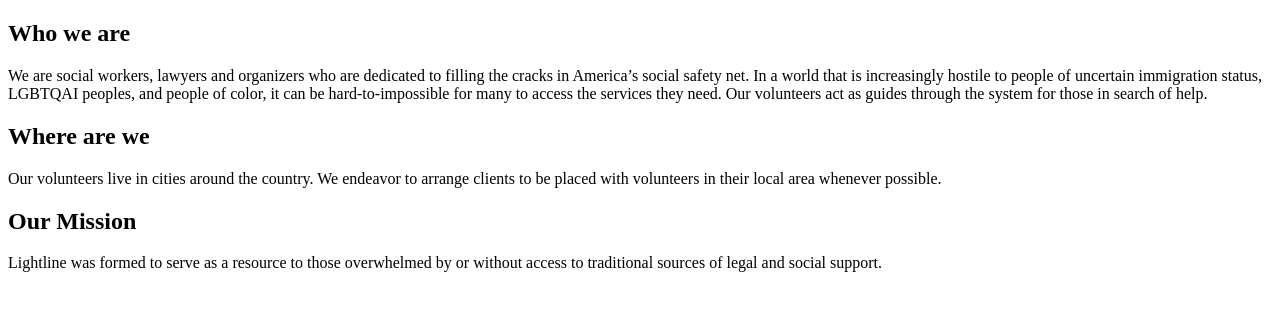
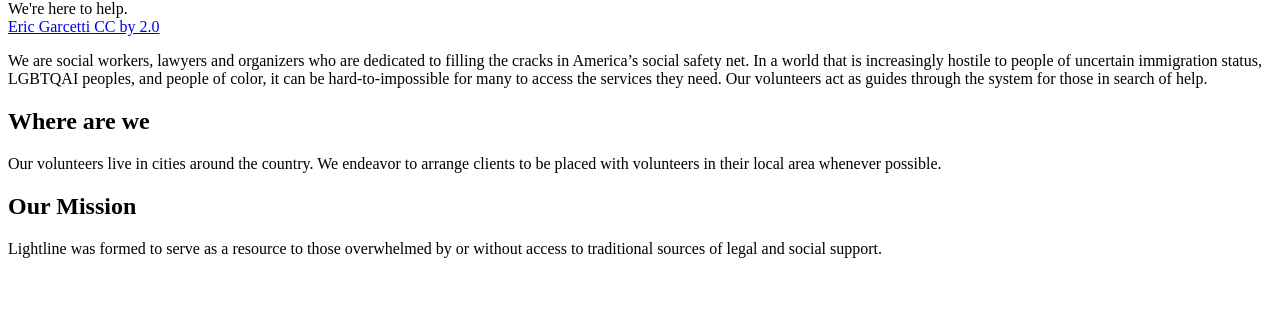
Before and after one commit to nanaze/legal, a Python web app: template templates/index.html in a window 1280 px wide. Shown: the part 80-391 px from the top of the page. Run offline with Jinja, Linux system fonts and the light colour scheme; the template is opened without the code that fills it, so the values that code supplies are empty.

Commit message:
Put in march image as splash.

```diff
--- a/handlers.py
+++ b/handlers.py
@@ -43,7 +43,8 @@
     self.response.headers['Content-Type'] = 'text/html'
 
     template = JINJA_ENVIRONMENT.get_template('index.html')
-    content = template.render(GetTemplateDict(self.request))
+    content = template.render(
+      GetTemplateDict(self.request, additional_stylesheets=['index.css']))
     self.response.write(content)
 
 class Resources(webapp2.RequestHandler):
--- a/styles/style.css
+++ b/styles/style.css
@@ -13,7 +13,7 @@
 }
 
 .centered {
-  max-width: 1200px;
+  max-width: 1000px;
   padding: 0 10px;
   margin-left: auto;
   margin-right: auto;
--- a/templates/index.html
+++ b/templates/index.html
@@ -1,10 +1,22 @@
 {% extends "base.html" %}
 
 {% block content %}
-<h1 class=headline>Who we are</h1>
+<div class="la_march banner-image">
+  <div class="image-title">
+    We're here to help.
+  </div>
+</div>
+
+<div class="image-attribution">
+  <a href="https://www.flickr.com/photos/99292716@N06/32303876392/">
+    Eric Garcetti
+  </a>
+
+  <a href="https://creativecommons.org/licenses/by/2.0/">CC by 2.0</a>
+</div>
+
 
 <p>We are social workers, lawyers and organizers who are dedicated to filling the cracks in America’s social safety net. In a world that is increasingly hostile to people of uncertain immigration status, LGBTQAI peoples, and people of color, it can be hard-to-impossible for many to access the services they need. Our volunteers act as guides through the system for those in search of help.
-
 
 <h1 class=headline>Where are we</h1>
 
```
Also changed, not shown: styles/index.css (added, +35 -0 lines).
